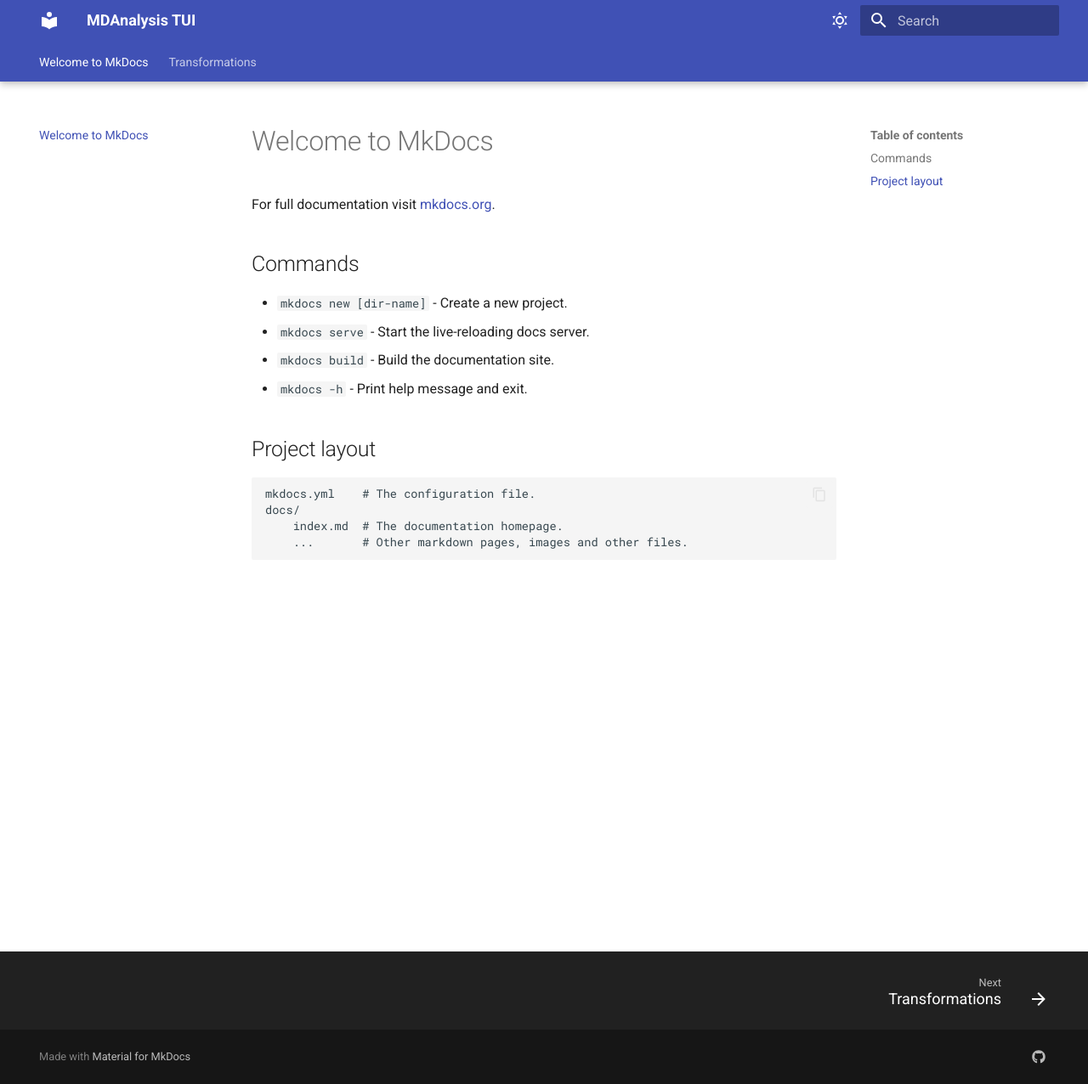
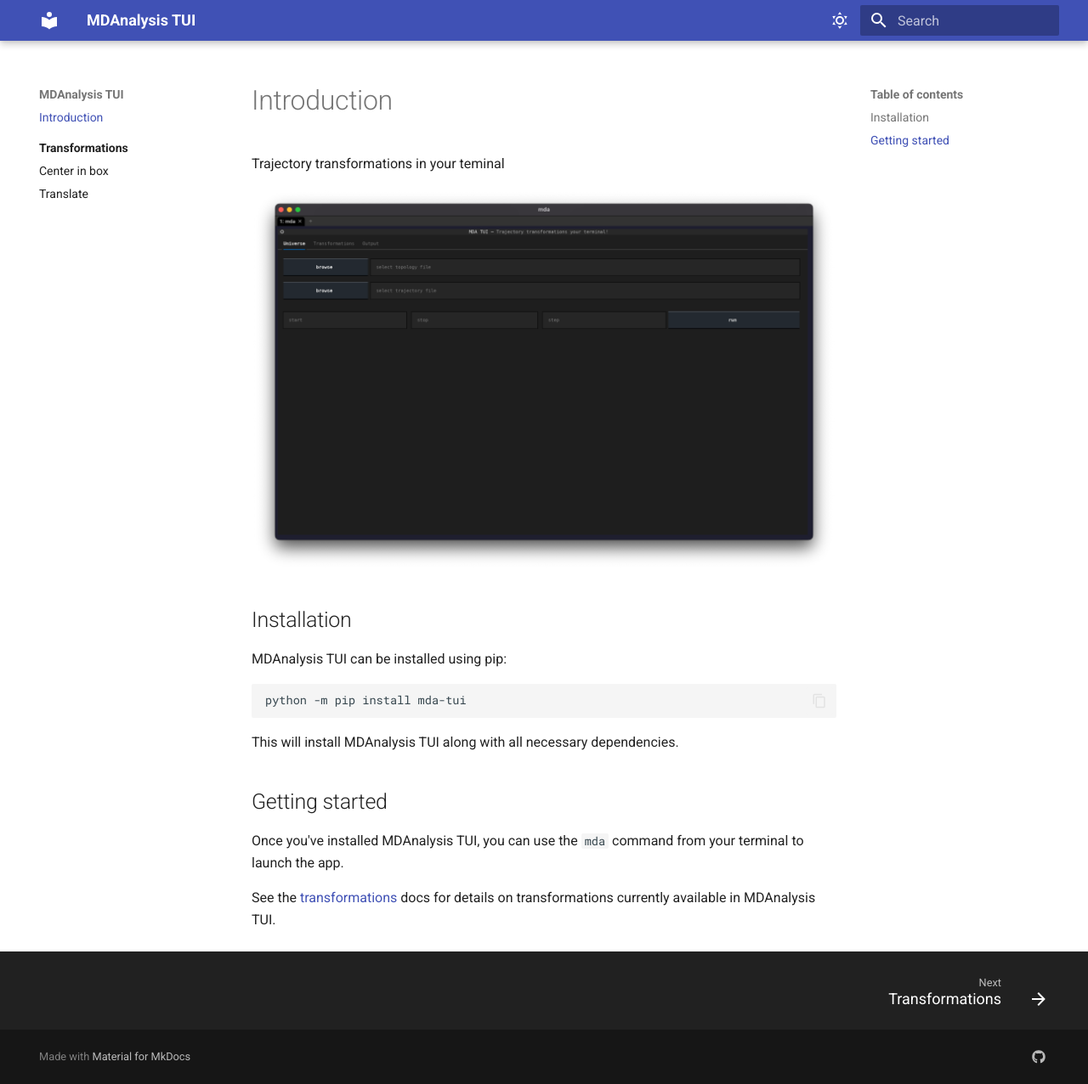
Before and after one commit to p-j-smith/mda-tui, an MkDocs documentation site: the page built from docs/index.md, in a window 1280 px wide and 1276 px high. Shown: the whole window at 85% size. Built offline with MkDocs 1.6.1 and Material for MkDocs 9.7.7, drawn with Linux system fonts in a browser that asks for light colours.

Commit message:
Add basic docs on currently-supported transformations

````diff
--- a/docs/index.md
+++ b/docs/index.md
@@ -1,17 +1,22 @@
-# Welcome to MkDocs
+# Introduction
 
-For full documentation visit [mkdocs.org](https://www.mkdocs.org).
+Trajectory transformations in your teminal
 
-## Commands
+![mda-tui](images/mda-tui.png){ align=center }
 
-* `mkdocs new [dir-name]` - Create a new project.
-* `mkdocs serve` - Start the live-reloading docs server.
-* `mkdocs build` - Build the documentation site.
-* `mkdocs -h` - Print help message and exit.
+## Installation
 
-## Project layout
+MDAnalysis TUI can be installed using pip:
 
-    mkdocs.yml    # The configuration file.
-    docs/
-        index.md  # The documentation homepage.
-        ...       # Other markdown pages, images and other files.
+```bash
+python -m pip install mda-tui
+```
+
+This will install MDAnalysis TUI along with all necessary dependencies.
+
+
+## Getting started
+
+Once you've installed MDAnalysis TUI, you can use the `mda` command from your terminal to launch the app.
+
+See the [transformations](transformations/index.md) docs for details on transformations currently available in MDAnalysis TUI.
--- a/mkdocs.yml
+++ b/mkdocs.yml
@@ -30,12 +30,12 @@
 theme:
   name: material
   features:
-    - navigation.tabs
+    - navigation.sections
     - navigation.indexes
-    - navigation.tabs.sticky
     - navigation.footer
     - content.code.annotate
     - content.code.copy
+
   palette:
   - media: "(prefers-color-scheme: light)"
     scheme: default
````
